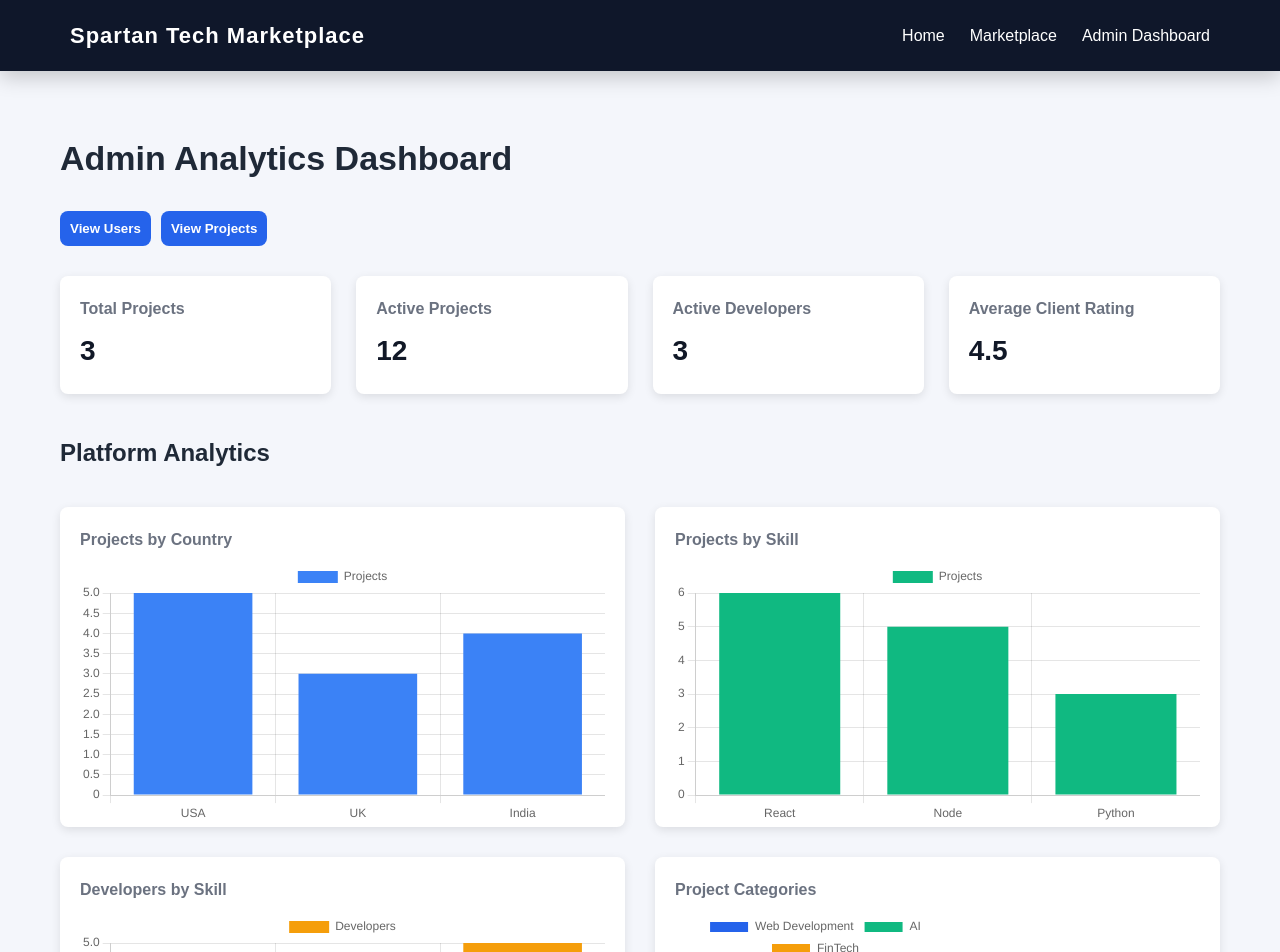
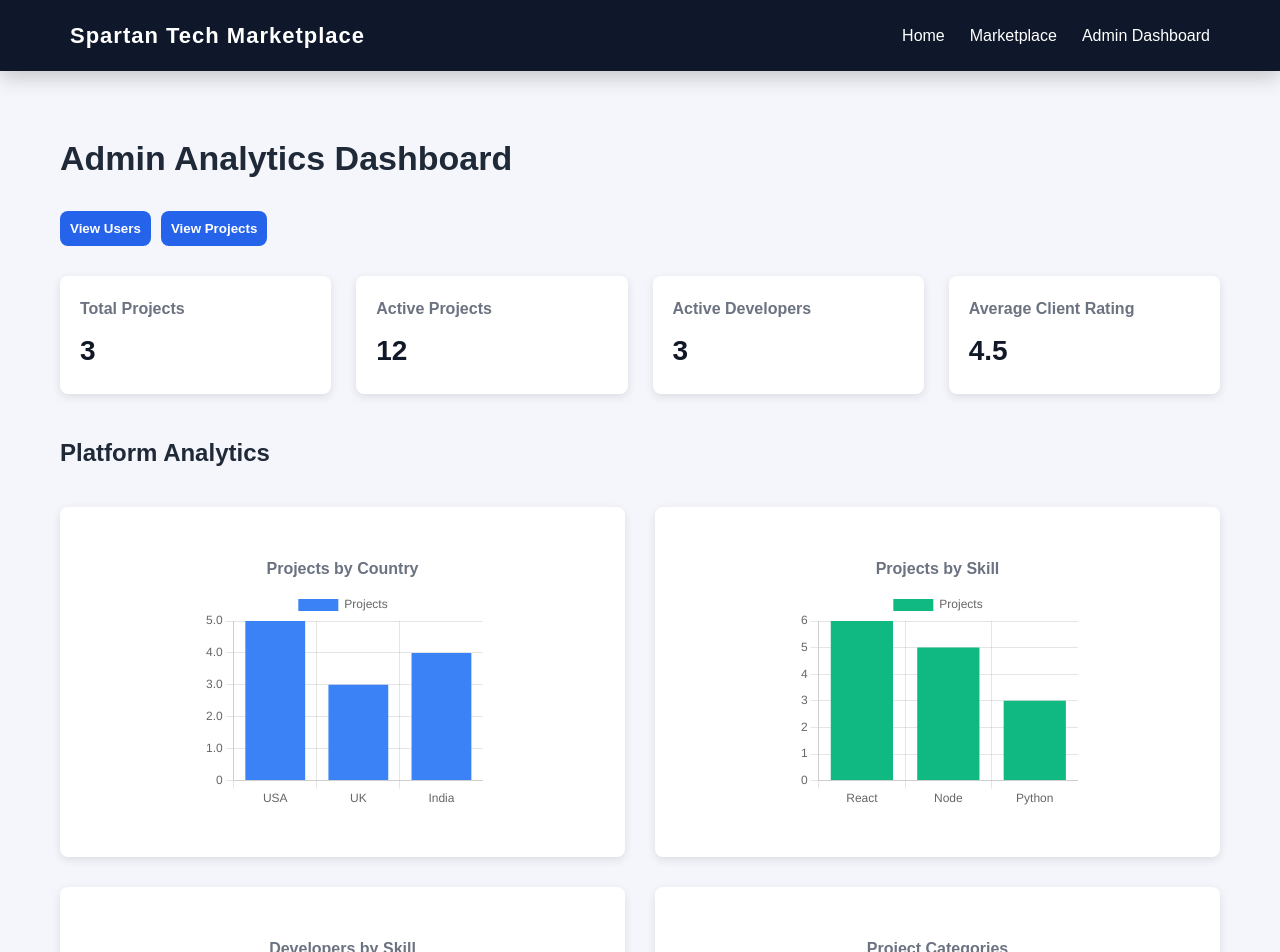
Before and after one commit to Sneha-Thakor/SmartWork-Marketplace, a React app in the folder Frontend/: page /admin in a window 1280 px wide. Shown: the top 952 px of the page. Built offline with nearby package versions, Linux system fonts and the light colour scheme; the HTML template or start-up script is replaced by a standard one.

Commit message:
Frontend

```diff
--- a/Frontend/src/styles.css
+++ b/Frontend/src/styles.css
@@ -351,9 +351,17 @@ margin-top:35px;
 }
 
 .analytics-grid .card{
-height:320px;
+height:350px;
 display:flex;
 flex-direction:column;
+justify-content:center;
+align-items:center;
+padding:20px;
+}
+
+.analytics-grid canvas{
+max-width:280px;
+max-height:220px;
 }
 
 /* ================= SCROLLBAR ================= */
```
